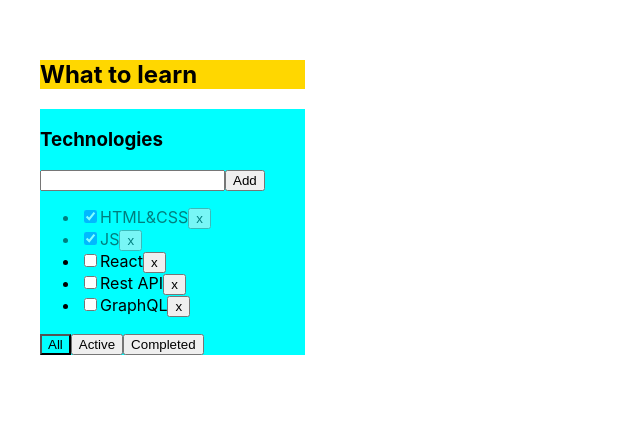
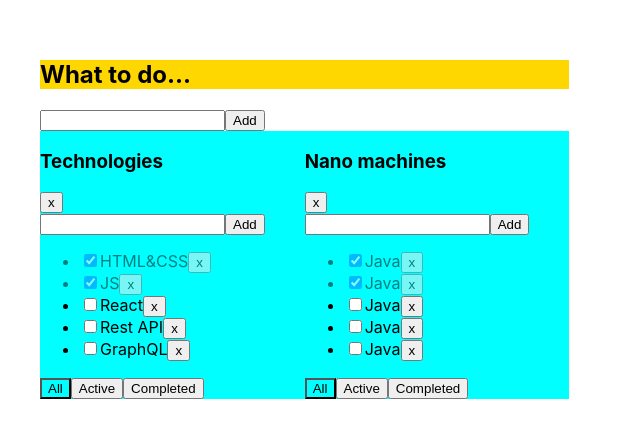
Before and after one commit to SiKirillo/todolist-typescript, a React (Create React App) app: page / in a window 1280 px wide. Shown: the top 438 px of the page, without its empty margins (0-640 px from the left). Built offline with nearby package versions, Linux system fonts and the light colour scheme.

Commit message:
#6 Several new function/refactoring
* New TodoList functions (addTodoList, deleteTodoList, changeTodoListValue)
* AddItemForm component
* Refactoring
- lesson 5 -

```diff
--- a/src/App.tsx
+++ b/src/App.tsx
@@ -1,52 +1,93 @@
 import React, {useState} from 'react';
 import './App.css';
-import Todolist from "./todolist/Todolist";
+import Todolist, {TaskType} from "./todolist/Todolist";
 import {v1} from 'uuid';
+import {AddItemForm} from "./components/AddItemForm";
 
 export type FilterValuesType = "all" | "active" | "completed";
 
+type TodoListType = {
+    id: string,
+    title: string,
+    filter: FilterValuesType
+};
+
+type TasksStateType = {
+    [key: string]: Array<TaskType>
+};
+
 function App() {
 
-    let [tasks, setTasks] = useState([
+    let todoListId1 = v1();
+    let todoListId2 = v1();
+
+    let [todoLists, setTodoLists] = useState<Array<TodoListType>>([
+        {id: todoListId1, title: "Technologies", filter: "all"},
+        {id: todoListId2, title: "Nano machines", filter: "all"}
+    ]);
+
+    let [allTasks, setAllTasks] = useState<TasksStateType>({
+        [todoListId1]: [
             {id: v1(), title: "HTML&CSS", isDone: true},
             {id: v1(), title: "JS", isDone: true},
             {id: v1(), title: "React", isDone: false},
             {id: v1(), title: "Rest API", isDone: false},
             {id: v1(), title: "GraphQL", isDone: false}
-    ]);
+        ],
+        [todoListId2]: [
+            {id: v1(), title: "Java", isDone: true},
+            {id: v1(), title: "Java", isDone: true},
+            {id: v1(), title: "Java", isDone: false},
+            {id: v1(), title: "Java", isDone: false},
+            {id: v1(), title: "Java", isDone: false}
+        ]
+    });
 
-    let [filter, setFilter] = useState<FilterValuesType>("all");
-
-    let tasksForTodolist = tasks;
-
-    if (filter === "active") {
-        tasksForTodolist = tasks.filter(t => !t.isDone);
+    function addTodoList(title: string) {
+        let todoList: TodoListType = {
+            id: v1(),
+            title: title,
+            filter: "all"
+        };
+        setTodoLists([todoList, ...todoLists]);
+        setAllTasks({...allTasks, [todoList.id]: []})
     }
 
-    if (filter === "completed") {
-        tasksForTodolist = tasks.filter(t => t.isDone);
+    function deleteTodoList(todoListId: string) {
+        let filteredTodoLists = todoLists.filter(tl => tl.id !== todoListId)
+        setTodoLists(filteredTodoLists);
+        delete allTasks[todoListId];
+        setAllTasks({...allTasks});
     }
 
-    function addTask(title: string) {
+    function addTask(todoListId: string, title: string) {
         let newTask = {id: v1(), title: title, isDone: false};
-        let newTaskArray = [newTask, ...tasks];
-        setTasks(newTaskArray);
+        let tasks = allTasks[todoListId];
+        debugger
+        allTasks[todoListId] = [newTask, ...tasks];
+        setAllTasks({...allTasks});
     }
 
-    function deleteTask(id: string) {
-        let filteredTasks = tasks.filter(t => t.id !== id)
-        setTasks(filteredTasks);
+    function deleteTask(todoListId: string, id: string) {
+        let tasks = allTasks[todoListId];
+        allTasks[todoListId] = tasks.filter(t => t.id !== id);
+        setAllTasks({...allTasks});
     }
 
-    function changeFilter(value: FilterValuesType) {
-        setFilter(value);
+    function changeFilter(todoListId: string, value: FilterValuesType) {
+        let todoList = todoLists.find(tl => tl.id === todoListId);
+        if (todoList) {
+            todoList.filter = value;
+            setTodoLists([...todoLists]);
+        }
     }
 
-    function changeStatus(id: string, isDone: boolean) {
+    function changeTaskStatus(todoListId: string, id: string, isDone: boolean) {
+        let tasks = allTasks[todoListId];
         let task = tasks.find(t => t.id === id);
         if (task) {
             task.isDone = isDone;
-            setTasks([...tasks]);
+            setAllTasks({...allTasks});
         }
     }
 
@@ -54,16 +95,35 @@ function App() {
         <div className="App">
             <div className="App__container>">
                 <div className="todolist__title">
-                    <h2>What to learn</h2>
+                    <h2>What to do...</h2>
                 </div>
+
+                <AddItemForm addItem={addTodoList}/>
+
                 <div className="todolist__items">
-                    <Todolist title="Technologies"
-                              tasks={tasksForTodolist}
+                    {todoLists.map((tl) => {
+
+                        let tasksForTodolist = allTasks[tl.id];
+
+                        if (tl.filter === "active") {
+                            tasksForTodolist = tasksForTodolist.filter(tl => !tl.isDone);
+                        }
+
+                        if (tl.filter === "completed") {
+                            tasksForTodolist = tasksForTodolist.filter(tl => tl.isDone);
+                        }
+
+                        return <Todolist key={tl.id}
+                                         id={tl.id}
+                                         title={tl.title}
+                                         allTasks={tasksForTodolist}
                                          addTask={addTask}
-                              changeStatus={changeStatus}
                                          deleteTask={deleteTask}
+                                         changeTaskStatus={changeTaskStatus}
                                          changeFilter={changeFilter}
-                              filter={filter}/>
+                                         filter={tl.filter}
+                                         deleteTodoList={deleteTodoList}/>
+                    })}
                 </div>
             </div>
         </div>
--- /dev/null
+++ b/src/components/AddItemForm.tsx
@@ -0,0 +1,38 @@
+import React, {ChangeEvent, KeyboardEvent, useState} from "react";
+
+type AddItemFormPropsType = {
+    addItem: (title: string) => void
+};
+
+export function AddItemForm(props: AddItemFormPropsType) {
+    let [title, setTitle] = useState("");
+    let [error, setError] = useState<string | null>(null);
+
+    const addTask = () => {
+        if (title.trim() !== "") {
+            props.addItem(title);
+            setTitle("");
+        } else {
+            setError("Title is required");
+        }
+    };
+
+    const onChangeHandler = (e: ChangeEvent<HTMLInputElement>) => {
+        setTitle(e.currentTarget.value);
+    };
+
+    const onKeyPressHandler = (e: KeyboardEvent<HTMLInputElement>) => {
+        setError(null);
+        if (e.charCode === 13) {
+            addTask();
+        }
+    };
+    return <div>
+        <input value={title}
+               className={error ? "error" : ""}
+               onChange={onChangeHandler}
+               onKeyPress={onKeyPressHandler}/>
+        <button onClick={addTask}>Add</button>
+        {error && <div className="error-message">{error}</div>}
+    </div>
+}
--- a/src/todolist/Todolist.tsx
+++ b/src/todolist/Todolist.tsx
@@ -1,80 +1,65 @@
-import React, {ChangeEvent, KeyboardEvent, useState} from "react";
+import React, {ChangeEvent} from "react";
 import style from "./Todolist.module.css";
 import {FilterValuesType} from "../App";
+import {AddItemForm} from "../components/AddItemForm";
 
 type PropsType = {
+    id: string,
     title: string,
-    tasks: Array<TaskType>,
-    addTask: (title: string) => void,
-    changeStatus: (id: string, isDone: boolean) => void,
-    deleteTask: (taskId: string) => void,
-    changeFilter: (value: FilterValuesType) => void,
-    filter: FilterValuesType
+    allTasks: Array<TaskType>,
+    addTask: (todoListId: string, title: string) => void,
+    deleteTask: (todoListId: string, taskId: string) => void,
+    changeTaskStatus: (todoListId: string, id: string, isDone: boolean) => void,
+    changeFilter: (todoListId: string, value: FilterValuesType) => void,
+    filter: FilterValuesType,
+    deleteTodoList: (todoListId: string) => void
 }
 
-type TaskType = {
+export type TaskType = {
     id: string,
     title: string,
     isDone: boolean
 }
 
 function Todolist(props: PropsType) {
-
-    let [title, setTitle] = useState("");
-    let [error, setError] = useState<string | null>(null);
-
-    const addTask = () => {
-        if (title.trim() !== "") {
-            props.addTask(title);
-            setTitle("");
-        } else {
-            setError("Title is required");
-        }
-    };
-
-    const onChangeHandler = (e: ChangeEvent<HTMLInputElement>) => {
-        setTitle(e.currentTarget.value);
-    };
-
-    const onKeyPressHandler = (e: KeyboardEvent<HTMLInputElement>) => {
-        setError(null);
-        if (e.charCode === 13) {
-            addTask();
-        }
-    };
-
     const onAllClickHandler = () => {
-        props.changeFilter("all");
+        props.changeFilter(props.id, "all");
     };
 
     const onActiveClickHandler = () => {
-        props.changeFilter("active");
+        props.changeFilter(props.id, "active");
     };
 
     const onCompletedClickHandler = () => {
-        props.changeFilter("completed");
+        props.changeFilter(props.id, "completed");
+    };
+
+    const deleteTodoList = () => {
+        props.deleteTodoList(props.id);
+    };
+
+    const addTask = (title: string) => {
+        props.addTask(props.id, title);
     };
 
     return (
         <div className={style.todolist__item}>
-            <h3>{props.title}</h3>
             <div>
-                <input value={title}
-                       className={error ? "error" : ""}
-                       onChange={onChangeHandler}
-                       onKeyPress={onKeyPressHandler}/>
-                <button onClick={addTask}>Add</button>
-                {error && <div className="error-message">{error}</div>}
+                <h3>{props.title}</h3>
+                <button onClick={deleteTodoList}>x</button>
             </div>
+
+            <AddItemForm addItem={addTask}/>
             <ul>
-                {props.tasks.map(t => {
+
+                {props.allTasks.map(t => {
                     const onButtonClickHandler = () => {
-                        props.deleteTask(t.id)
+                        props.deleteTask(props.id, t.id);
                     };
 
                     const onChangeStatusHandler = (e: ChangeEvent<HTMLInputElement>) => {
                         let newIsDoneValue = e.currentTarget.checked;
-                        props.changeStatus(t.id, newIsDoneValue)
+                        props.changeTaskStatus(props.id, t.id, newIsDoneValue);
                     }
 
                     return <li key={t.id} className={t.isDone ? "isDone" : ""}>
@@ -100,4 +85,5 @@ function Todolist(props: PropsType) {
     );
 }
 
+
 export default Todolist;
```
Lines whose indentation alone changed are shown as unchanged.
